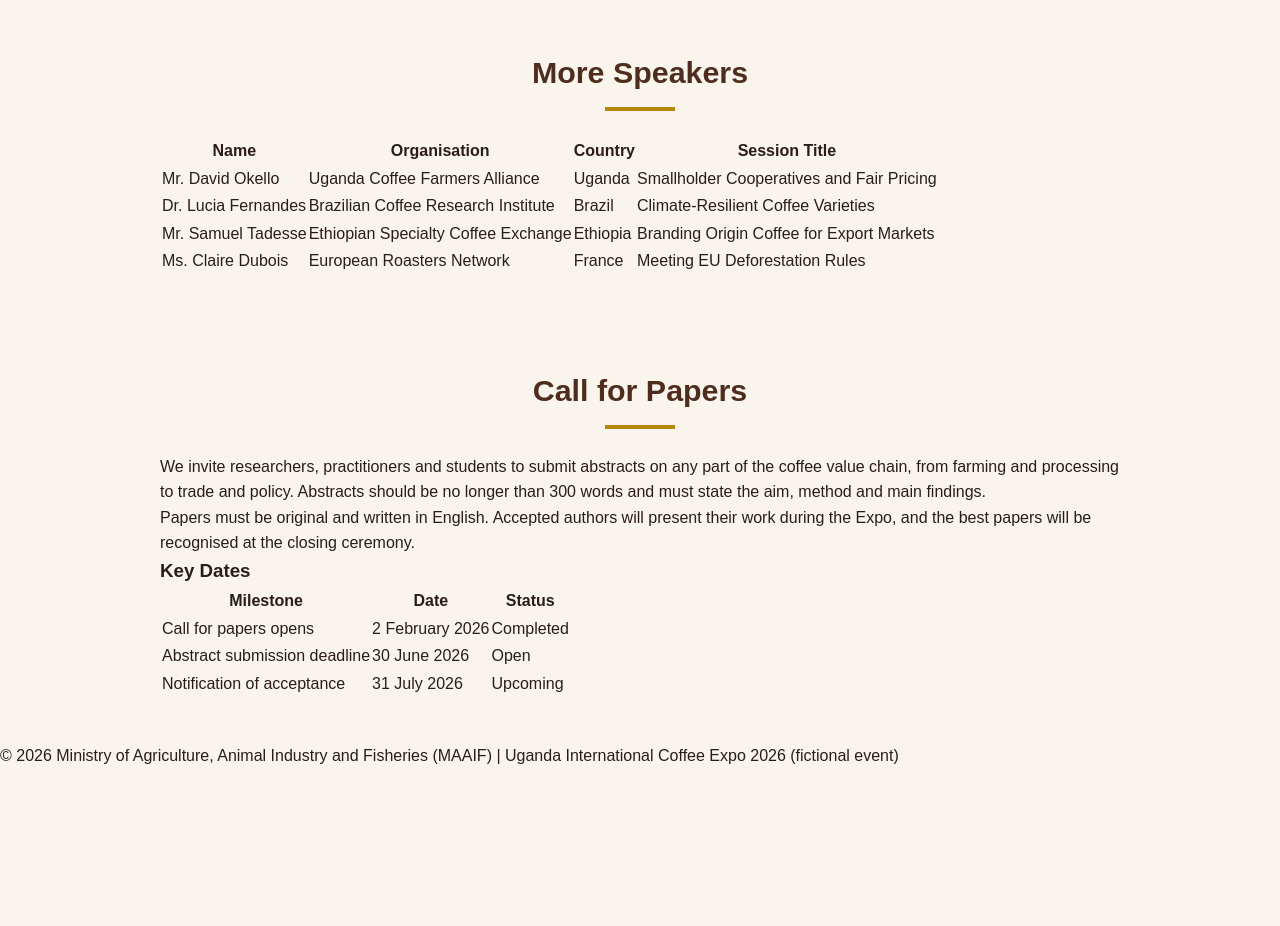
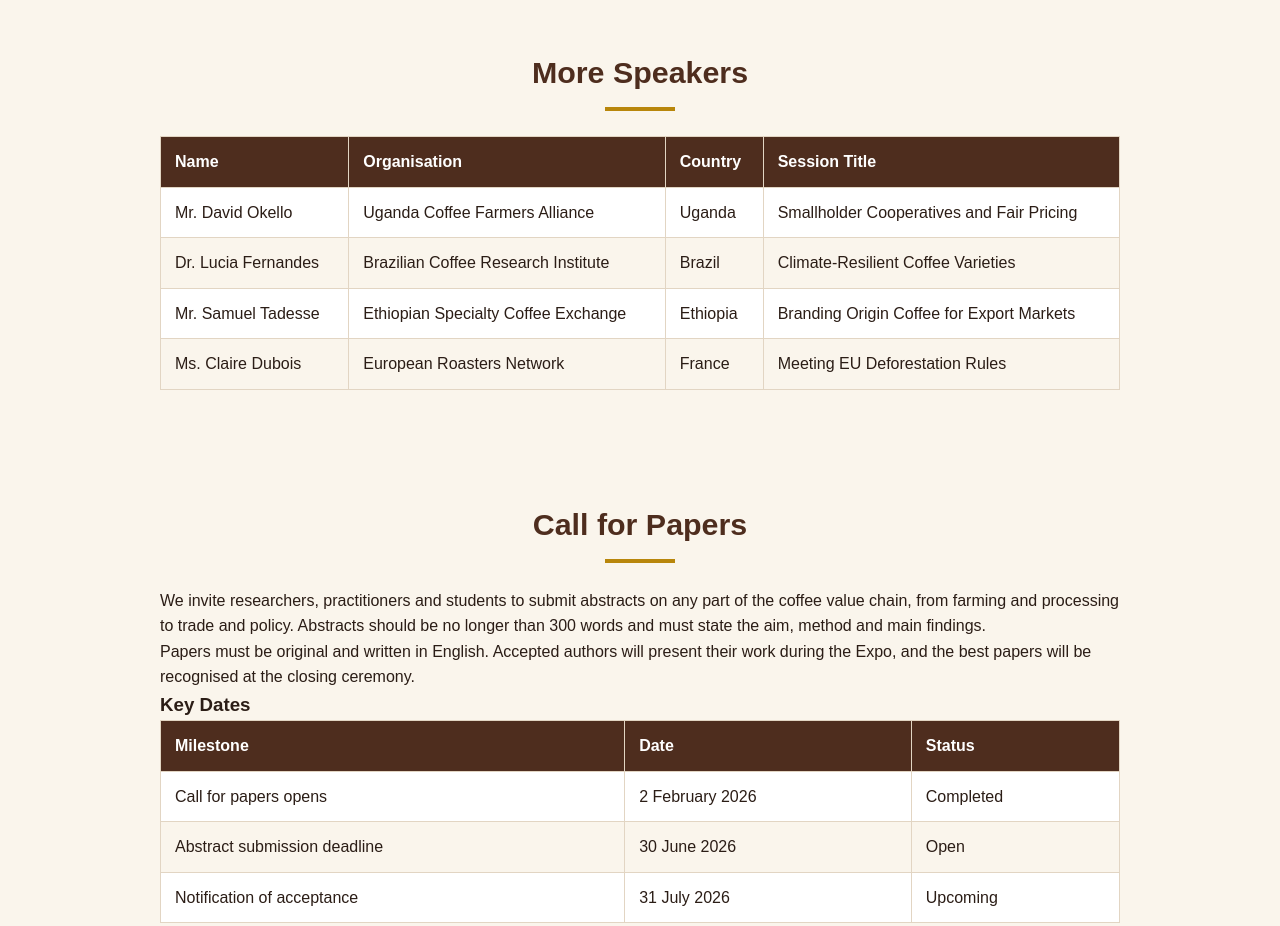
Before and after one commit to Patrickodida/coffee-expo-2026-website, a plain HTML site: page speakers.html in a window 1280 px wide. Shown: the part 3433-4359 px from the top of the page. Before the commit the page ends 4202 px from the top, so only its background shows below. Drawn offline with Linux system fonts and the light colour scheme.

Commit message:
Programmes page - Style the programmes table

```diff
--- a/expo.css
+++ b/expo.css
@@ -193,3 +193,35 @@ main {
     font-weight: bold;
     color: #4E2D1E;
 }
+
+/* Tables */
+.table-wrap {
+    overflow-x: auto;
+    margin-bottom: 20px;
+}
+
+table {
+    width: 100%;
+    border-collapse: collapse;
+    background: #FFFFFF;
+}
+
+th,
+td {
+    padding: 12px 14px;
+    border: 1px solid #E2D5C3;
+    text-align: left;
+}
+
+thead th {
+    background: #4E2D1E;
+    color: #FFFFFF;
+}
+
+tbody tr:nth-child(odd) td {
+    background: #FFFFFF;
+}
+
+tbody tr:nth-child(even) td {
+    background: #FAF5EC;
+}
```
